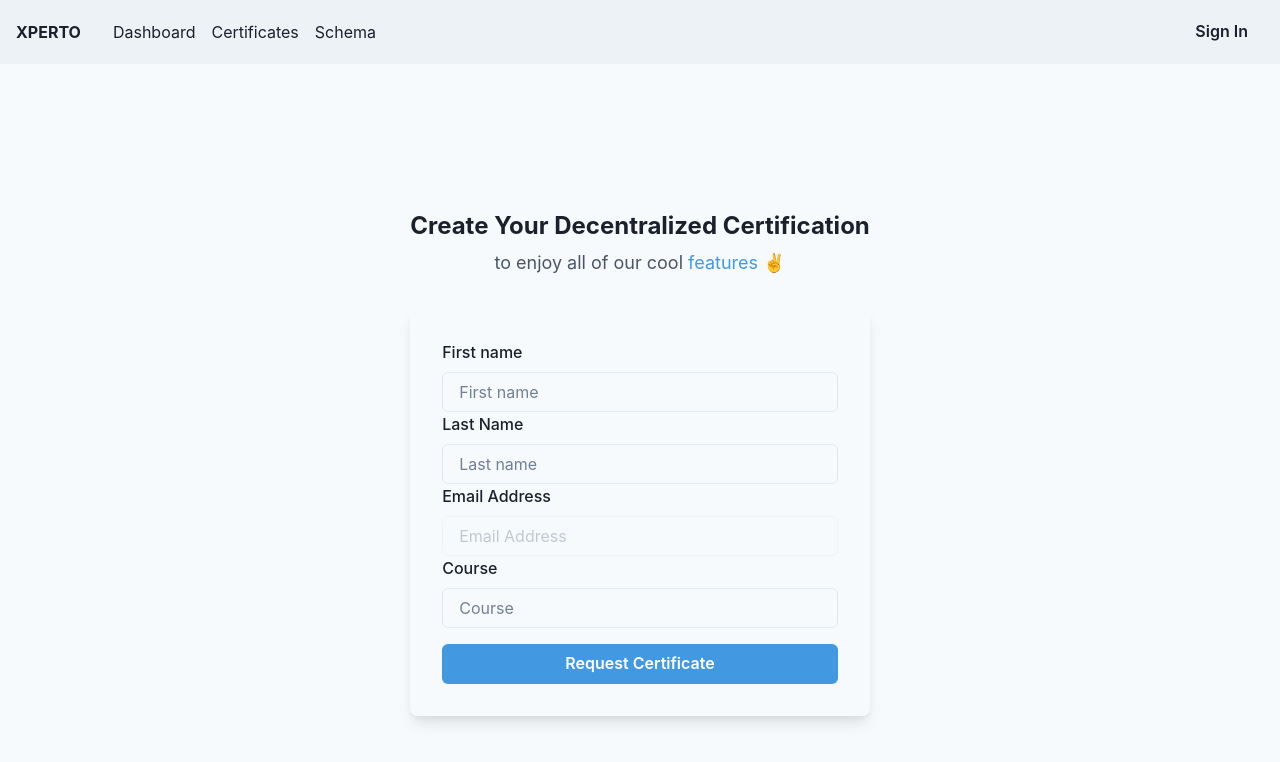
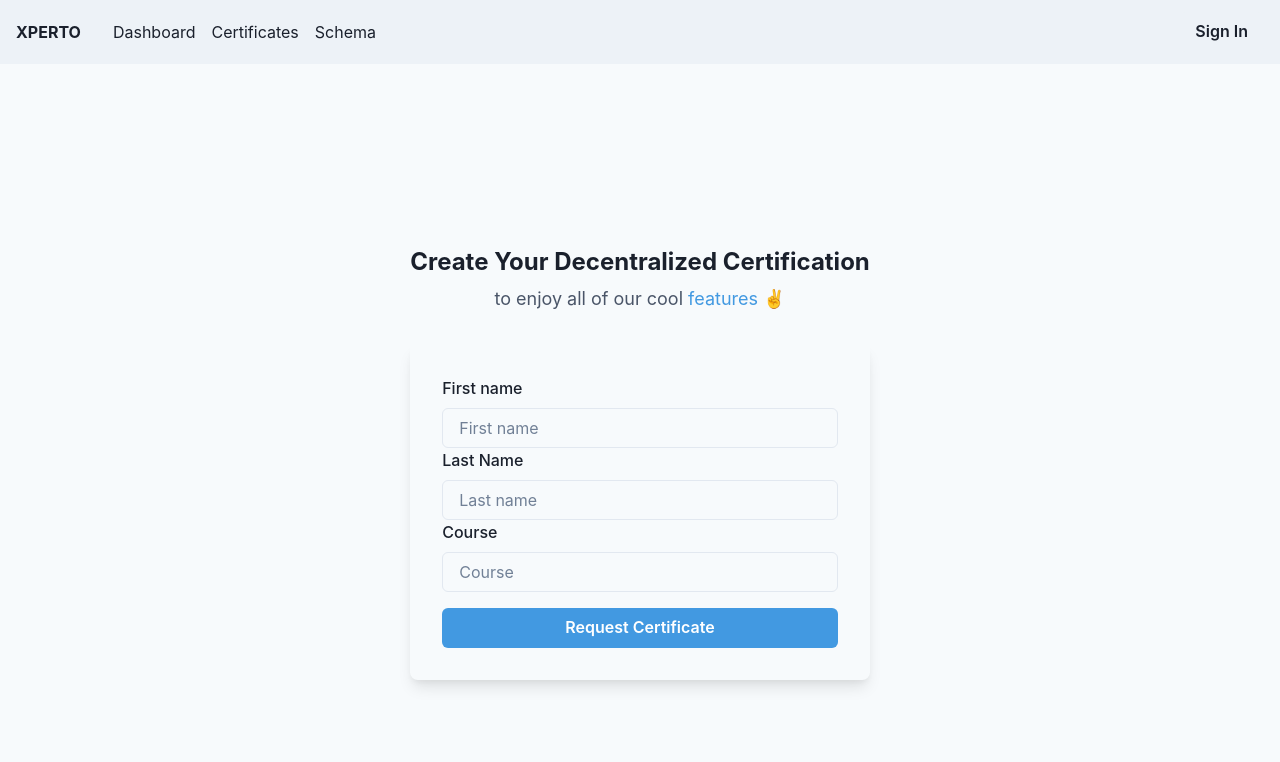
Before and after one commit to jheavejimenez/trinsic-frontend, a React (Create React App) app: page /request-certificate in a window 1280 px wide. Shown: the top 762 px of the page. Built offline with nearby package versions, Linux system fonts and the light colour scheme.

Commit message:
remove email

```diff
--- a/src/pages/user/Form.jsx
+++ b/src/pages/user/Form.jsx
@@ -30,7 +30,6 @@ function Form() {
             user.id,
             firstName,
             lastName,
-            user.email,
             course,
         )
         // navigate('/');
@@ -70,13 +69,6 @@ function Form() {
                                     value={lastName}
                                     onChange={(e) => setLastName(e.target.value)}
                                 />
-                                <FormLabel>Email Address</FormLabel>
-                                <Input
-                                    id='email'
-                                    disabled={true}
-                                    placeholder='Email Address'
-                                    value={user.email}
-                                />
                                 <FormLabel>Course</FormLabel>
                                 <Input
                                     id='course'
```
